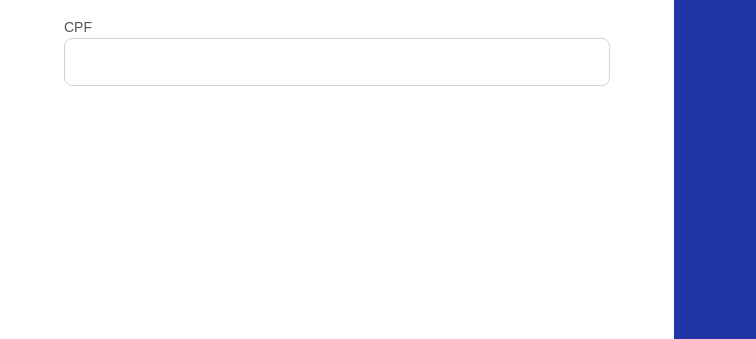
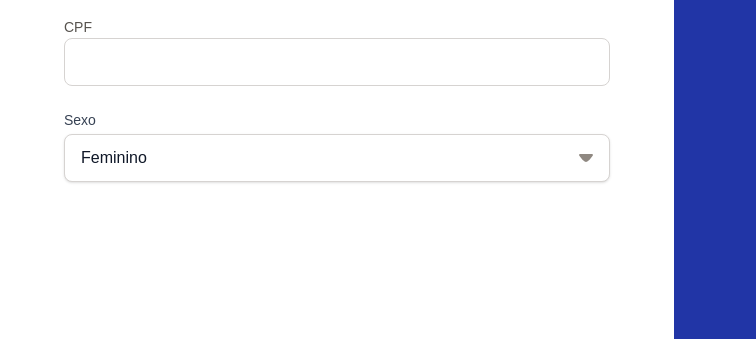
Before and after one commit to sans-script/Desafio-2-Trilhas-2B, a website: page index.html in a window 1280 px wide. Shown: the part 461-800 px from the top of the page, 0-756 px from the left. Drawn offline with nearby package versions, Linux system fonts and the light colour scheme; files that its build step writes are made by us from their sources.

Commit message:
Adicionando campo de sexo

```diff
--- a/index.html
+++ b/index.html
@@ -79,6 +79,28 @@
               required
             />
           </div>
+
+          <div class="flex flex-col">
+            <label for="sexo" class="text-gray-700 text-sm font-medium">Sexo</label>
+
+
+            <div class="relative mt-1">
+              <select id="sexo" class="w-full bg-white py-2  pr-10 text-gray-900 shadow-sm focus:border-blue-500 focus:outline-none focus:ring-1 focus:ring-blue-500 border border-stroke-default rounded-lg h-12 appearance-none focus:outline-none px-4">
+                <option>Feminino</option>
+                <option>Masculino</option>
+                <option>Outro</option>
+              </select>
+              <!-- Ícone da setinha -->
+              <div class="absolute inset-y-0 right-3 flex items-center pointer-events-none">
+                <img src="/assets/arrow-down.svg" alt="">
+              </div>
+
+            </div>
+
+          </div>
+
+
+
         </div>
       </form>
       <!-- Aqui termina o formulário -->
```
Also changed, not shown: styles.css (line endings or trailing spaces).
